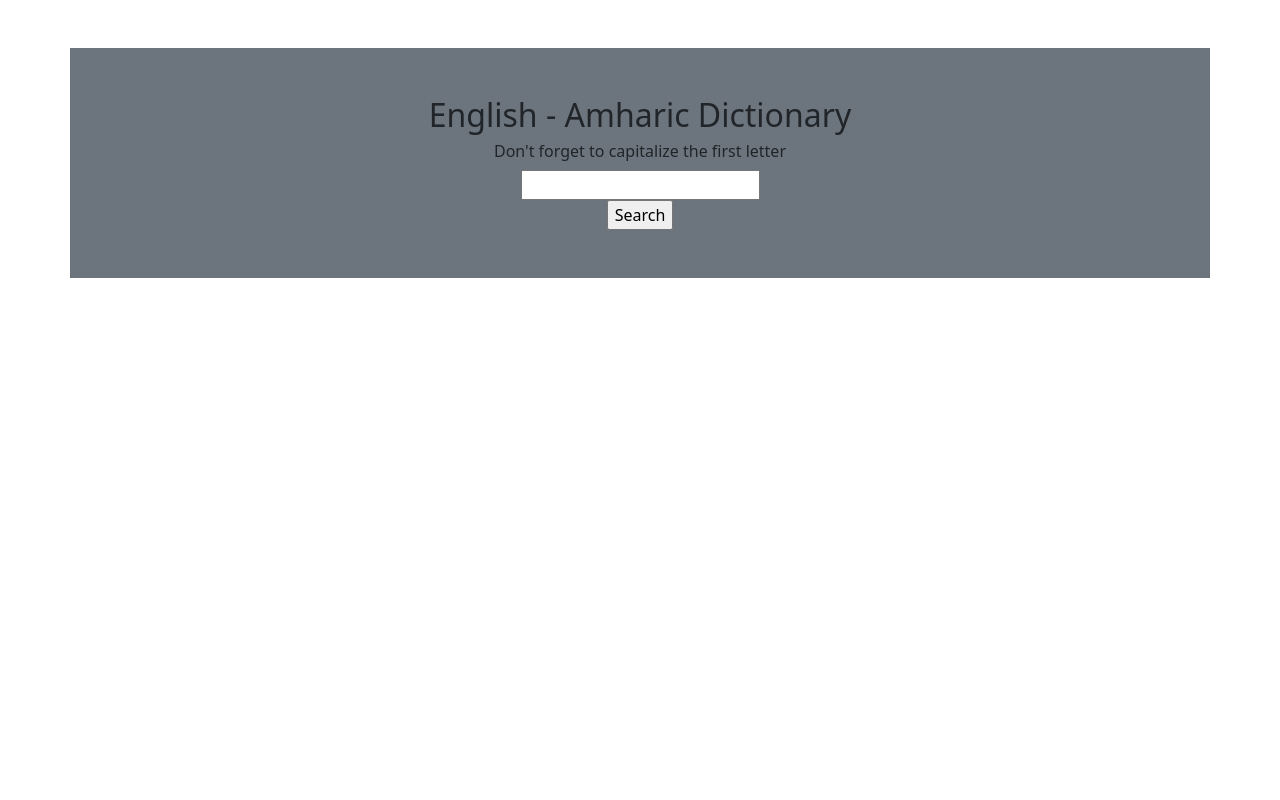
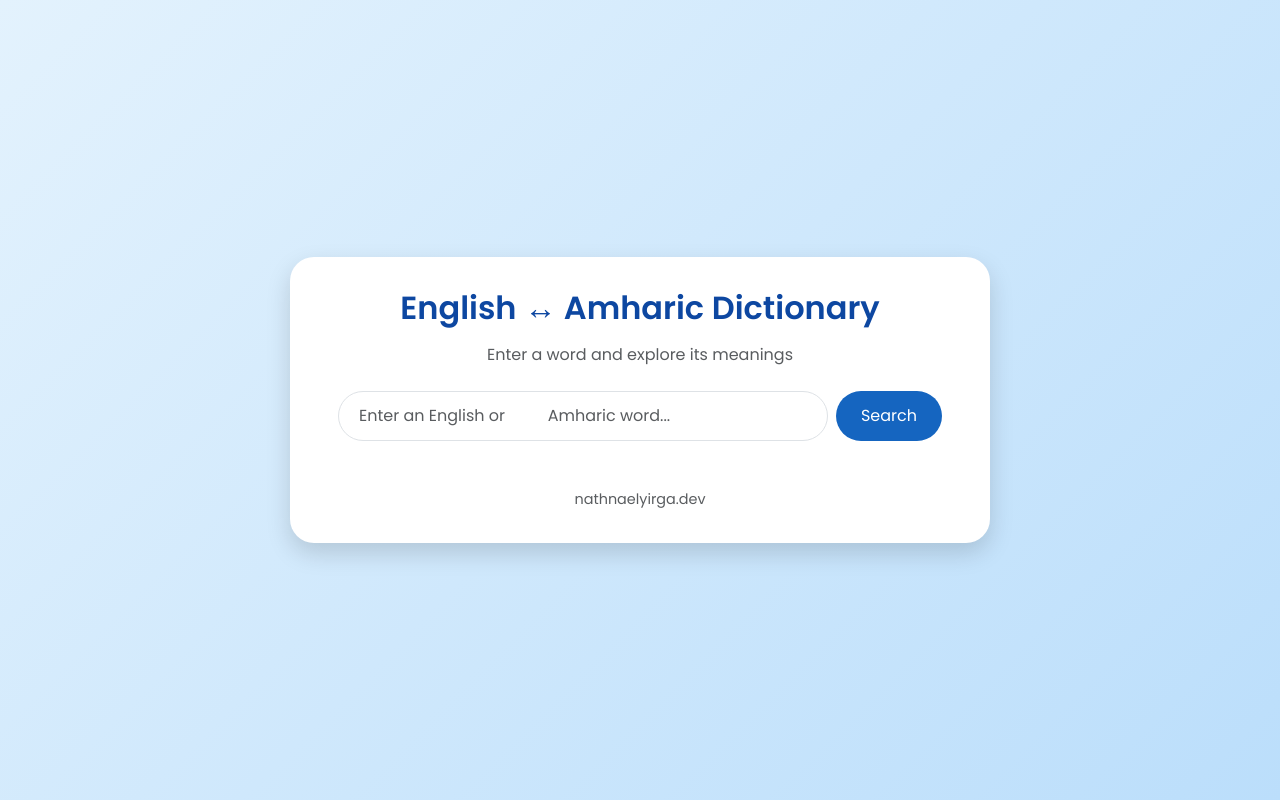
Before and after one commit to Nxttyy/AmharicDictionary, a Flask app: page / in a window 1280 px wide. Run offline with Flask 3, Linux system fonts and the light colour scheme.

Commit message:
[feat]: ui and uv

```diff
--- a/app.py
+++ b/app.py
@@ -1,46 +1,131 @@
+import sqlite3
+
 from flask import Flask, render_template, request
 from wtforms import Form, StringField, validators
-import sqlite3
+
+# from .utils import format_result
+
+app = Flask(__name__)
+
+
+def getResult(word):
+    conn = sqlite3.connect("ahun.sqlite")
+    cursor = conn.cursor()
+
+    word = (str(word),)
+    cursor.execute("SELECT AMH, EN FROM dictionary WHERE _id=?", word)
+    result = cursor.fetchall()
+
+    # conn.close()
+    # cursor.close()
+
+    return result
+
+
+#
+# class WordForm(Form):
+#     word = StringField("Word", validators=[validators.DataRequired()])
+#
+#     @app.route("/", methods=["GET", "POST"])
+#     def home():
+#         form = WordForm(request.form)
+# 		if form.validate():
+# 			word = request.form["word"]
+# 			result = getResult(word)[0]
+# 			amh, en = result
+# 			if result:
+# 				result = getResult(word)[0]
+# 				amh_definitions, en_grammar, en_definitions = format_result(
+#                 f"{amh}\n{en}")
+#
+# 				return render_template(
+#                 "home.html",
+#                 form=form,
+#                 amh_definitions=amh_definitions,
+#                 en_grammar=en_grammar,
+#                 en_definitions=en_definitions,
+#                 word=word,
+# 				)
+#             else:
+#                 return render_template(
+#                     "home.html",
+#                     form=form,
+#                     error=f"No Result for {word}, Check your speeling!",
+#                 )
+#         else:
+#             return render_template("home.html", form=form)
 
 
 app = Flask(__name__)
 
-def getResult(word):
-	conn = sqlite3.connect('ahun.sqlite')
-	cursor = conn.cursor()
-
-	word = (str(word), )
-	cursor.execute("SELECT AMH, EN FROM dictionary WHERE _id=?", word)
-	result = cursor.fetchall()
-
-	# conn.close()
-	# cursor.close()
-
-	return result
 
 class WordForm(Form):
-	word = StringField('Word', validators=[validators.DataRequired()])
+    word = StringField("Word", validators=[validators.DataRequired()])
 
-	@app.route("/", methods=['GET', 'POST'])
-	def home():
-		form = WordForm(request.form)
 
-		if form.validate():
-			word = request.form["word"]
+# def format_result(amh_en_text):
+#     import re
+#
+#     parts = amh_en_text.split("n., adj., & v.")
+#     amh_part = parts[0].strip()
+#     en_part = "n., adj., & v." + parts[1].strip() if len(parts) > 1 else ""
+#
+#     amh_items = re.findall(r"\d+\s*([^0-9]+)", amh_part)
+#     amh_formatted = [item.strip() for item in amh_items if item.strip()]
+#
+#     en_lines = en_part.split("--")
+#     grammar_part = en_lines[0].strip()
+#     definitions = [f"--{line.strip()}" for line in en_lines[1:]]
+#
+#     return amh_formatted, grammar_part, definitions
+def case_correct_word(word):
+    word = word.lower()
+    return word[0].upper() + word[1:]
 
-			result = getResult(word)
 
-			if result:
-				result  = getResult(word)[0]
+@app.route("/", methods=["GET", "POST"])
+def home():
+    form = WordForm(request.form)
 
-				amh = result[0]
-				en = result[1]
+    if form.validate():
+        word = case_correct_word(request.form["word"])
+        result = getResult(word)
+        # print("result", result)
 
-				return render_template('home.html',form=form, amh=amh, en=en, word=word)
-			else:
-				return render_template('home.html',form=form, error=f"No Result for {word}, Check your speeling!")
-		else:
-			return render_template('home.html', form = form)
+        if result:
+            result = result[0]
+            # print(result)
+            amh, en = result
+            # en_split = split_english_definition(en)
+            #
+            # # Your existing function for both sides
+            # amh_definitions, en_grammar, en_definitions = format_result(f"{amh}\n{en}")
+            #
+            # print("SD", amh)
+            # print("\nEN Parts:", en_split)
+
+            # amh_definitions, en_grammar, en_definitions = format_result(f"{amh}\n{en}")
+            # print("SD", amh)
+            # print("\n")
+            # print("EN:", en)
+
+            return render_template(
+                "home.html",
+                form=form,
+                amh=amh,
+                # en_grammar=en_grammar,
+                en=en,
+                word=word,
+            )
+        else:
+            return render_template(
+                "home.html",
+                form=form,
+                error=f"No Result for {word}, Check your spelling!",
+            )
+    else:
+        return render_template("home.html", form=form)
+
 
 if __name__ == "__main__":
-	app.run(port=80)
+    app.run(debug=True)
--- a/templates/home.html
+++ b/templates/home.html
@@ -1,47 +1,140 @@
-<!DOCTYPE html>
-<html>
+<!doctype html>
+<html lang="en">
   <head>
-		<title>EN-AMH Dictionary</title>
-		<link href="https://cdn.jsdelivr.net/npm/bootstrap@5.3.0-alpha1/dist/css/bootstrap.min.css" rel="stylesheet" integrity="sha384-GLhlTQ8iRABdZLl6O3oVMWSktQOp6b7In1Zl3/Jr59b6EGGoI1aFkw7cmDA6j6gD" crossorigin="anonymous">
-		<script src="https://cdn.jsdelivr.net/npm/bootstrap@5.3.0-alpha1/dist/js/bootstrap.bundle.min.js" integrity="sha384-w76AqPfDkMBDXo30jS1Sgez6pr3x5MlQ1ZAGC+nuZB+EYdgRZgiwxhTBTkF7CXvN" crossorigin="anonymous"></script>
+    <meta charset="UTF-8" />
+    <meta name="viewport" content="width=device-width, initial-scale=1.0" />
+    <title>EN–AMH Dictionary</title>
 
+    <!-- Bootstrap CSS -->
+    <link
+      href="https://cdn.jsdelivr.net/npm/bootstrap@5.3.0/dist/css/bootstrap.min.css"
+      rel="stylesheet"
+    />
+
+    <!-- Google Font -->
+    <link
+      href="https://fonts.googleapis.com/css2?family=Poppins:wght@400;500;600&display=swap"
+      rel="stylesheet"
+    />
+
+    <style>
+      body {
+        background: linear-gradient(135deg, #e3f2fd, #bbdefb);
+        font-family: "Poppins", sans-serif;
+        min-height: 100vh;
+        display: flex;
+        align-items: center;
+        justify-content: center;
+      }
+
+      .card {
+        border: none;
+        border-radius: 1.5rem;
+        box-shadow: 0 10px 25px rgba(0, 0, 0, 0.15);
+        max-width: 700px;
+        width: 100%;
+        background: #fff;
+        padding: 2rem 3rem;
+      }
+
+      h1 {
+        font-weight: 600;
+        color: #1565c0;
+      }
+
+      h2 {
+        color: #0d47a1;
+        font-weight: 600;
+      }
+
+      h4 {
+        color: #424242;
+        line-height: 1.6;
+      }
+
+      .form-control {
+        border-radius: 2rem;
+        padding: 0.75rem 1.25rem;
+        font-size: 1rem;
+      }
+
+      .btn-search {
+        background-color: #1565c0;
+        color: white;
+        border-radius: 2rem;
+        padding: 0.6rem 1.5rem;
+        transition: all 0.3s ease;
+      }
+
+      .btn-search:hover {
+        background-color: #0d47a1;
+        transform: scale(1.05);
+      }
+
+      .amh-section {
+        background: #e3f2fd;
+        border-radius: 1rem;
+        padding: 1rem;
+      }
+
+      .en-section {
+        background: #f1f8e9;
+        border-radius: 1rem;
+        padding: 1rem;
+      }
+
+      .error {
+        color: #b71c1c;
+        font-weight: 500;
+        background-color: #ffebee;
+        border-radius: 0.5rem;
+        padding: 0.75rem;
+        margin-top: 1rem;
+      }
+
+      footer {
+        margin-top: 2rem;
+        color: #666;
+        font-size: 0.9rem;
+      }
+    </style>
   </head>
+
   <body>
-		<div class="container text-center bg-secondary p-5 mt-5">
-			<h2>English - Amharic Dictionary</h2>
-			<h6>Don't forget to capitalize the first letter</h6>
-			<div class="col">
-				<div class="row">
+    <div class="card text-center">
+      <h2 class="mb-3">English ↔ Amharic Dictionary</h2>
+      <p class="text-muted mb-4">Enter a word and explore its meanings</p>
+
       {% if form %}
+      <form action="" method="post" class="d-flex justify-content-center gap-2">
+        <div class="flex-grow-1">
+          {{ form.word(class="form-control", placeholder="Enter an English or
+          Amharic word...") }}
+        </div>
+        <button type="submit" class="btn btn-search">Search</button>
+      </form>
+      {% endif %} {% if amh %}
+      <div class="mt-5 text-start">
+        <h1 class="text-center">{{ word }}</h1>
 
-					<form action="" method="post" class="">
-						<div class="input-word">
-							{{ form.word}}
+        <div class="amh-section mt-3">
+          <h5 class="fw-semibold">Amharic Definitions:</h5>
+          <p class="mb-0">{{ amh }}</p>
         </div>
 
-						<div class="input-submit">
-							<input type="submit" value="Search">
-						</div>
-					</form>
-
-				{% endif %}
-				</div>
-				<div class="row">
-				{% if amh %}
-					<div class="col">
-						<div class="row">
-							<h1>{{ word }}</h1>
-						</div>
-						<div class="row">
-							<h2 class="bg-info p-3 m-3">{{ amh }}</h2>
-						</div>
-						<div class="row">
-							<h4 class="bg-info p-3 m-3">{{ en }}</h4>
+        <div class="en-section mt-4">
+          <h5 class="fw-semibold">English Definitions:</h5>
+          <p class="mb-0">{{ en }}</p>
         </div>
       </div>
+      {% elif error %}
+      <div class="error">{{ error }}</div>
       {% endif %}
+
+      <footer class="mt-5 text-muted"><a>nathnaelyirga.dev</a></footer>
     </div>
-			</div>
-		</div>
+
+    <!-- Bootstrap JS -->
+    <script src="https://cdn.jsdelivr.net/npm/bootstrap@5.3.0/dist/js/bootstrap.bundle.min.js"></script>
   </body>
 </html>
```
Also changed, not shown: pyproject.toml (added, +16 -0 lines), requirements.txt (+51 -8 lines), utils.py (added, +38 -0 lines), 2 other files. Lines whose indentation alone changed are shown as unchanged.
